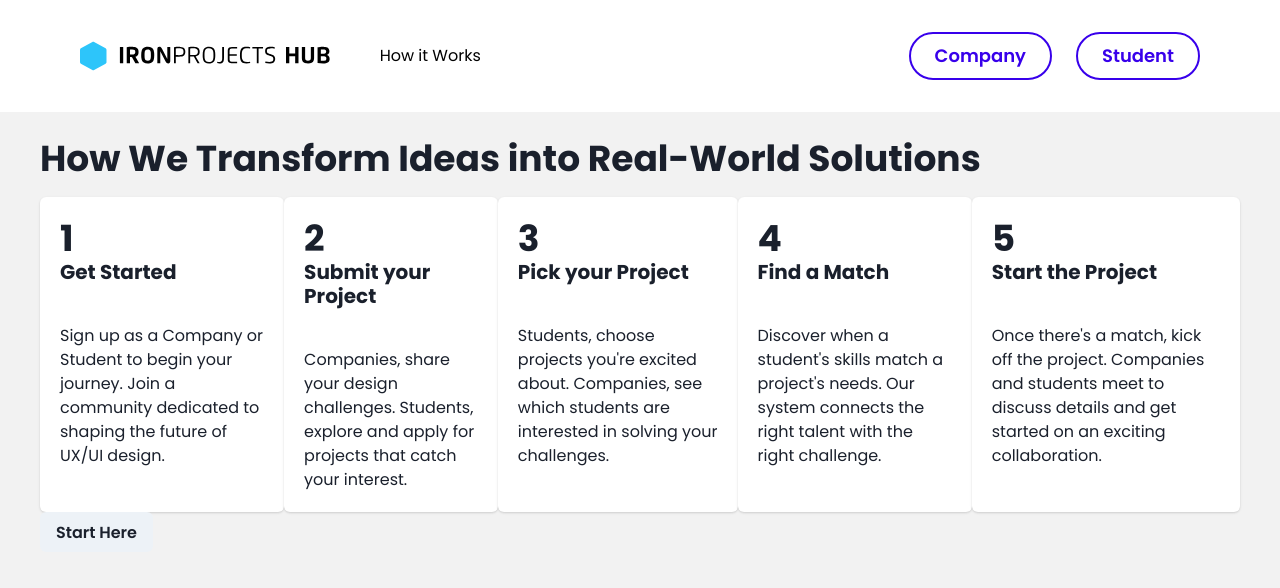
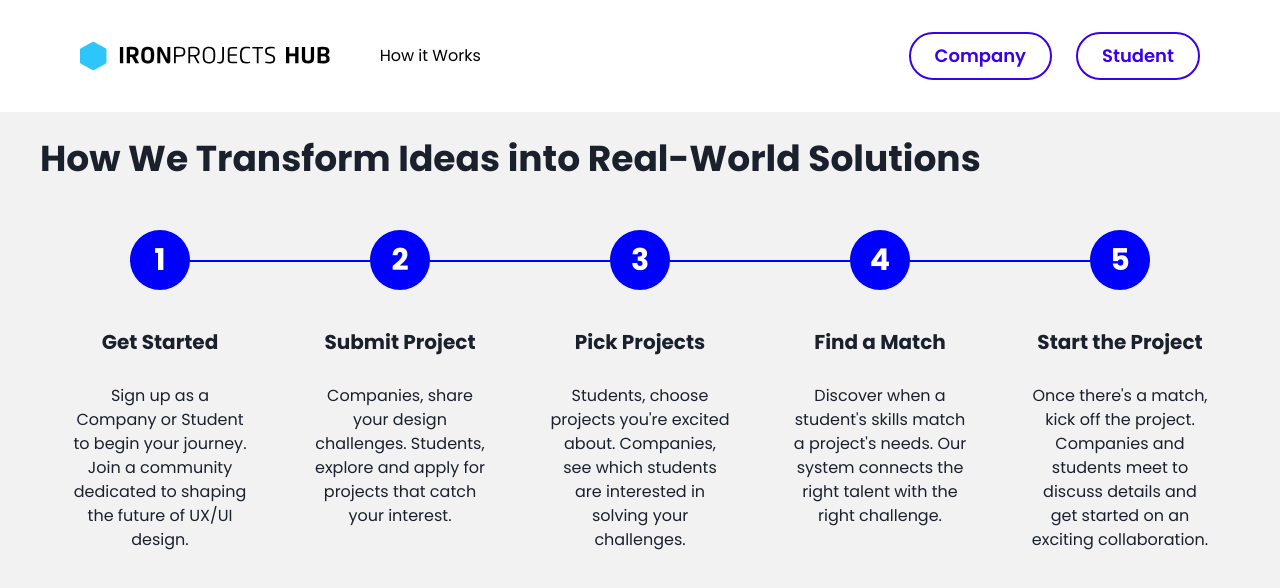
Before and after one commit to carolinabrodrigues/ironprojects-hub, a React (Vite) app: page /how-it-works in a window 1280 px wide. Shown: the top 588 px of the page. Built offline with nearby package versions, Linux system fonts and the light colour scheme.

Commit message:
styled how it works page

```diff
--- a/src/App.css
+++ b/src/App.css
@@ -40,3 +40,50 @@
 .read-the-docs {
   color: #888;
 } */
+
+.howWorksAll {
+  position: absolute;
+  left: 50%;
+  margin-right: -50%;
+  transform: translate(-50%, -50%);
+  top: 260px;
+  display: grid;
+  place-items: center;
+}
+
+.howWorksNumbers {
+  background-color: blue;
+  color: white;
+  width: 60px;
+  height: 60px;
+  border-radius: 50%;
+  display: flex;
+  align-items: center;
+  justify-content: center;
+}
+
+.howWorksLine {
+  position: fixed;
+  height: 2px;
+  width: 100%;
+  top: 30px;
+  background-color: blue;
+  z-index: -1;
+}
+
+.howWorksText {
+  position: absolute;
+  margin-top: 100px;
+  width: 180px;
+  text-align: center;
+}
+
+.stepBox {
+  display: flex;
+  flex-direction: column;
+  align-items: center;
+  align-content: center;
+  height: auto;
+  width: 60px;
+  box-sizing: border-box;
+}
--- a/src/pages/HowItWorks.jsx
+++ b/src/pages/HowItWorks.jsx
@@ -1,14 +1,4 @@
-import {
-  Box,
-  Heading,
-  Card,
-  CardHeader,
-  CardBody,
-  Text,
-  Button,
-  Flex,
-  Spacer,
-} from '@chakra-ui/react';
+import { Box, Heading, Text, Flex, VStack } from '@chakra-ui/react';
 
 function HowItWorks() {
   return (
@@ -17,75 +7,99 @@ function HowItWorks() {
         <Heading as='h2' my={17}>
           How We Transform Ideas into Real-World Solutions
         </Heading>
-        <Flex>
-          <Card>
-            <CardHeader>
-              <Heading size='xl'>1</Heading>
+
+        <Box className='howWorksAll'>
+          <Box className='howWorksLine'></Box>
+          <Flex gap='180px'>
+            <Box className='stepBox'>
+              <Box className='howWorksNumbers'>
+                <Heading size='lg'>1</Heading>
+              </Box>
+              <VStack className='howWorksText' h='220px' spacing='30px'>
+                <Box>
                   <Heading size='md'>Get Started</Heading>
-            </CardHeader>
-            <CardBody>
+                </Box>
+                <Box>
                   <Text>
-                Sign up as a Company or Student to begin your journey. Join a
-                community dedicated to shaping the future of UX/UI design.
+                    Sign up as a Company or Student to begin your journey. Join
+                    a community dedicated to shaping the future of UX/UI design.
                   </Text>
-            </CardBody>
-          </Card>
-          <Spacer />
-          <Card>
-            <CardHeader>
-              <Heading size='xl'>2</Heading>
-              <Heading size='md'>Submit your Project</Heading>
-            </CardHeader>
-            <CardBody>
+                </Box>
+              </VStack>
+            </Box>
+
+            <Box className='stepBox'>
+              <Box className='howWorksNumbers'>
+                <Heading size='lg'>2</Heading>
+              </Box>
+              <VStack className='howWorksText' h='220px' spacing='30px'>
+                <Box>
+                  <Heading size='md'>Submit Project</Heading>
+                </Box>
+                <Box>
                   <Text>
-                Companies, share your design challenges. Students, explore and
-                apply for projects that catch your interest.
+                    Companies, share your design challenges. Students, explore
+                    and apply for projects that catch your interest.
                   </Text>
-            </CardBody>
-          </Card>
-          <Spacer />
+                </Box>
+              </VStack>
+            </Box>
 
-          <Card>
-            <CardHeader>
-              <Heading size='xl'>3</Heading>
-              <Heading size='md'>Pick your Project</Heading>
-            </CardHeader>
-            <CardBody>
+            <Box className='stepBox'>
+              <Box className='howWorksNumbers'>
+                <Heading size='lg'>3</Heading>
+              </Box>
+              <VStack className='howWorksText' h='220px' spacing='30px'>
+                <Box>
+                  <Heading size='md'>Pick Projects</Heading>
+                </Box>
+                <Box>
                   <Text>
-                Students, choose projects you're excited about. Companies, see
-                which students are interested in solving your challenges.
+                    Students, choose projects you're excited about. Companies,
+                    see which students are interested in solving your
+                    challenges.
                   </Text>
-            </CardBody>
-          </Card>
-          <Card>
-            <CardHeader>
-              <Heading size='xl'>4</Heading>
+                </Box>
+              </VStack>
+            </Box>
+
+            <Box className='stepBox'>
+              <Box className='howWorksNumbers'>
+                <Heading size='lg'>4</Heading>
+              </Box>
+              <VStack className='howWorksText' h='220px' spacing='30px'>
+                <Box>
                   <Heading size='md'>Find a Match</Heading>
-            </CardHeader>
-            <CardBody>
+                </Box>
+                <Box>
                   <Text>
-                Discover when a student's skills match a project's needs. Our
-                system connects the right talent with the right challenge.
+                    Discover when a student's skills match a project's needs.
+                    Our system connects the right talent with the right
+                    challenge.
                   </Text>
-            </CardBody>
-          </Card>
-          <Spacer />
-          <Card>
-            <CardHeader>
-              <Heading size='xl'>5</Heading>
+                </Box>
+              </VStack>
+            </Box>
+
+            <Box className='stepBox'>
+              <Box className='howWorksNumbers'>
+                <Heading size='lg'>5</Heading>
+              </Box>
+              <VStack className='howWorksText' h='220px' spacing='30px'>
+                <Box>
                   <Heading size='md'>Start the Project</Heading>
-            </CardHeader>
-            <CardBody>
+                </Box>
+                <Box>
                   <Text>
                     Once there's a match, kick off the project. Companies and
-                students meet to discuss details and get started on an exciting
-                collaboration.
+                    students meet to discuss details and get started on an
+                    exciting collaboration.
                   </Text>
-            </CardBody>
-          </Card>
+                </Box>
+              </VStack>
+            </Box>
           </Flex>
-
-        <Button>Start Here</Button>
+        </Box>
       </Box>
     </div>
   );
```
Lines whose indentation alone changed are shown as unchanged.
